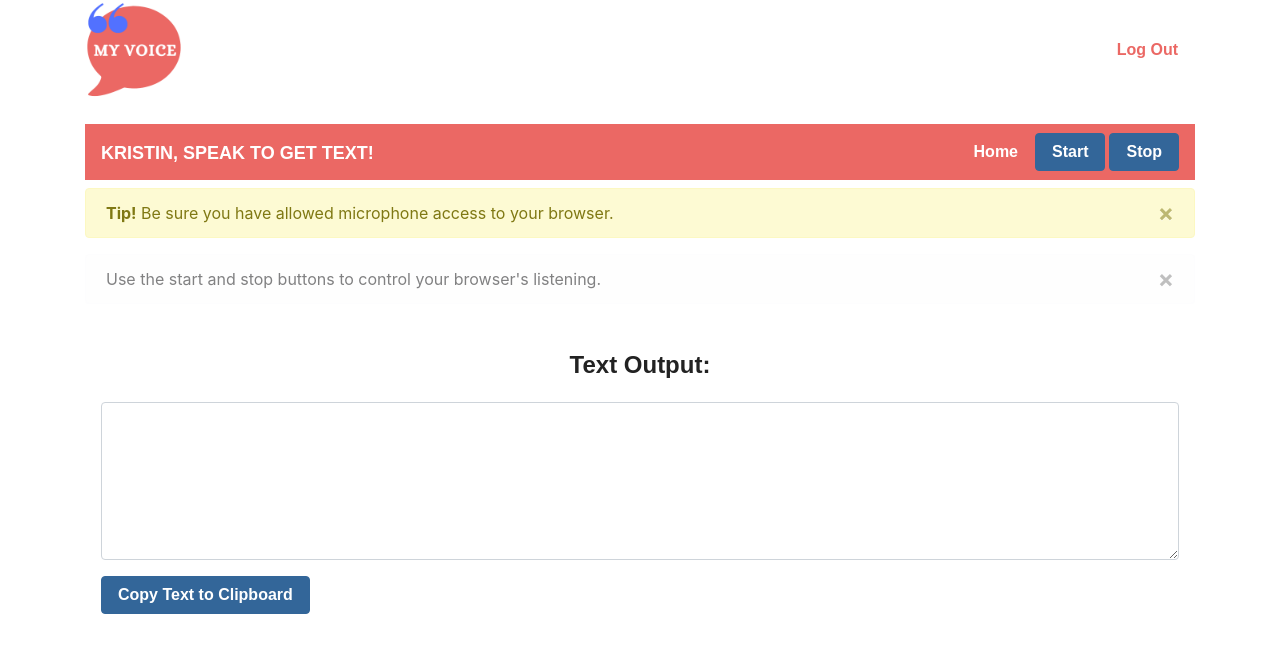
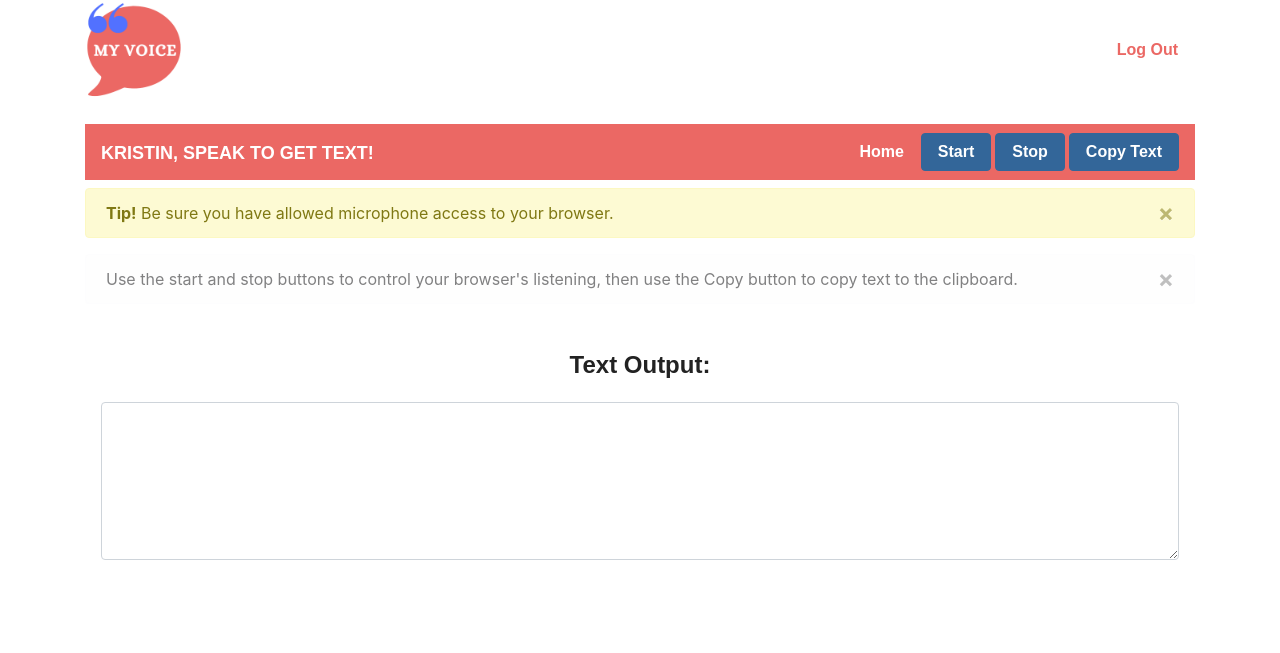
Before and after one commit to kristcar/Speech_Output, a Django app: template SpeechOutput/SpeechOutputApp/templates/speakToText.html in a window 1280 px wide. Shown: the top 653 px of the page. Run offline with Django 3.2, Linux system fonts and the light colour scheme; the template is opened without the code that fills it: values that come from a table or form of the project are taken from there, others are empty; data comes from the database, SQL or seed files in the repository; both versions use the stored data as it was after the commit; some libraries are stand-ins or nearby versions; some web fonts are replaced.

Commit message:
moved the copy button to the nav bar on the speech to text page

```diff
--- a/SpeechOutput/SpeechOutputApp/templates/speakToText.html
+++ b/SpeechOutput/SpeechOutputApp/templates/speakToText.html
@@ -39,8 +39,8 @@
             <button type="button" class="btn btn-primary">Home</button>
           </a>
           <button id = "start"  class = "btn btn-info mr-1">Start</button>
-          <button id = "stop"  class = "btn btn-info">Stop</button>
-
+          <button id = "stop"  class = "btn btn-info mr-1">Stop</button>
+          <button id="copy" class = "btn btn-info" >Copy Text</button>
         </div>
       </nav>
 
@@ -52,7 +52,7 @@
       </div>
 
       <div class="alert alert-light alert-dismissible fade show mt-2" role="alert">
-        Use the start and stop buttons to control your browser's listening.
+        Use the start and stop buttons to control your browser's listening, then use the Copy button to copy text to the clipboard.
         <button type="button" class="close" data-dismiss="alert" aria-label="Close">
           <span aria-hidden="true">&times;</span>
         </button>
@@ -67,8 +67,8 @@
             <textarea readonly id = "final" rows ="6" class="form-control mb-2" style = "background-color: white;"></textarea>
           </div>
         </form>
-        <p id="interim" class="text-secondary"></p>
-        <button class = "btn btn-info mx-auto" id="copy">Copy Text to Clipboard</button>
+
+        <p id="interim" class="text-secondary "></p>
       </div>
 
 
```
Also changed, not shown: SpeechOutput/SpeechOutputApp/static/img/speech_text.gif, SpeechOutput/db.sqlite3.
